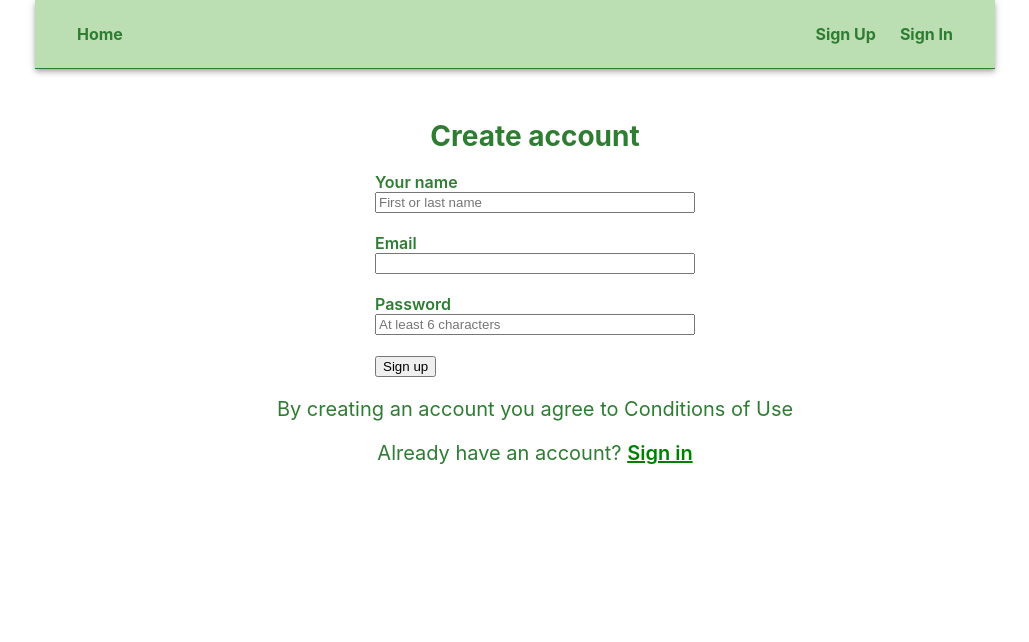
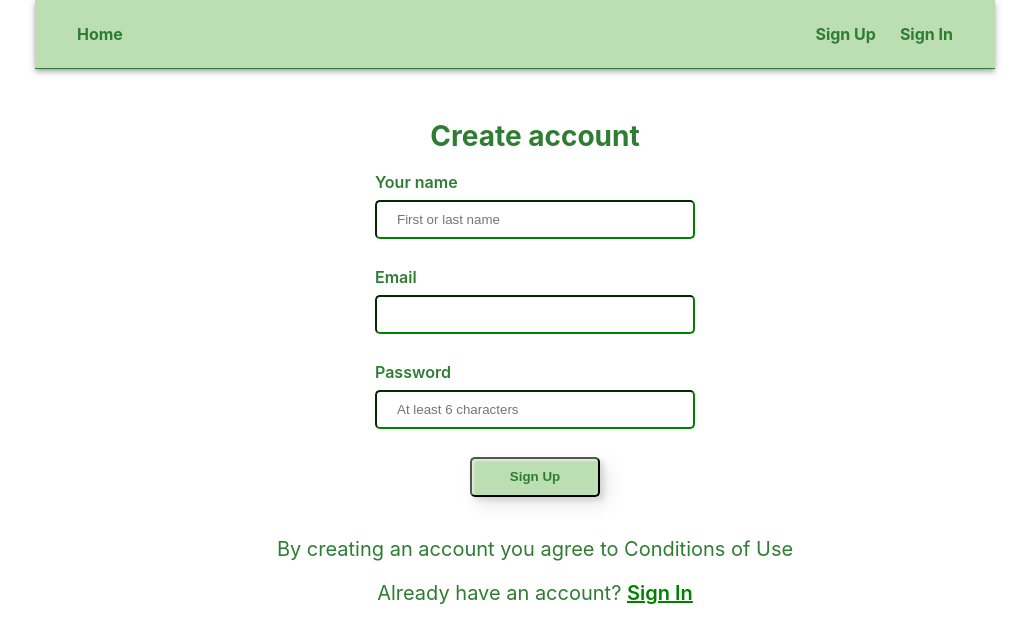
Before and after one commit to Maracasimova/goit-react-hw-08-phonebook, a React (Create React App) app: page /goit-react-hw-08-phonebook/register in a window 1280 px wide. Shown: the top 642 px of the page, without its empty margins (150-1179 px from the left). Built offline with nearby package versions, Linux system fonts and the light colour scheme.

Commit message:
Update RegisterPage.jsx

```diff
--- a/src/pages/RegisterPage.jsx
+++ b/src/pages/RegisterPage.jsx
@@ -26,31 +26,41 @@ export const RegisterPage = () => {
       <form className={style.form} onSubmit={handleSubmit} autoComplete="off">
         <label className={style.label}>
           Your name
-          <input placeholder="First or last name" type="text" name="name" />
+          <input
+            className={style.input}
+            placeholder="First or last name"
+            type="text"
+            name="name"
+          />
         </label>
         <label className={style.label}>
           Email
-          <input type="email" name="email" />
+          <input className={style.input} type="email" name="email" />
         </label>
         <label className={style.label}>
           Password
           <input
+            className={style.input}
             placeholder="At least 6 characters"
             type="password"
             name="password"
           />
         </label>
-        <button type="submit">Sign up</button>
+        <button className={style.btn} type="submit">
+          Sign Up
+        </button>
       </form>
+      <div className={style.pp}>
         <p className={style.p}>
           By creating an account you agree to Conditions of Use
         </p>
         <p className={style.p}>
           Already have an account?{' '}
           <NavLink className={style.link} to="/login">
-          Sign in{' '}
+            Sign In{' '}
           </NavLink>{' '}
         </p>
       </div>
+    </div>
   );
 };
```
Lines whose indentation alone changed are shown as unchanged.
